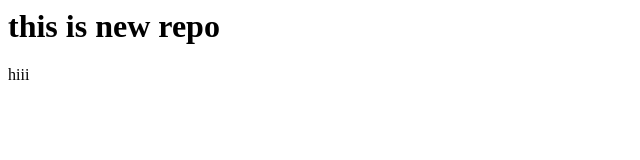
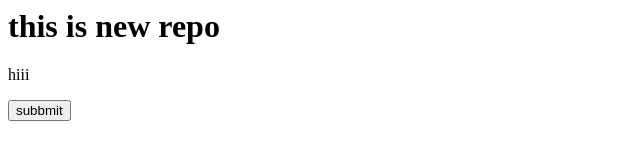
Before and after one commit to Dolly616-art/localrepo, a plain HTML site: page index.html in a window 1280 px wide. Shown: the whole page, without its empty margins (0-640 px from the left). Drawn offline with Linux system fonts and the light colour scheme.

Commit message:
ading btn to html

```diff
--- a/index.html
+++ b/index.html
@@ -1,3 +1,4 @@
 
 <h1>this is new repo</h1>
 <p>hiii</p>
+<button class="btn">subbmit</button>
```
